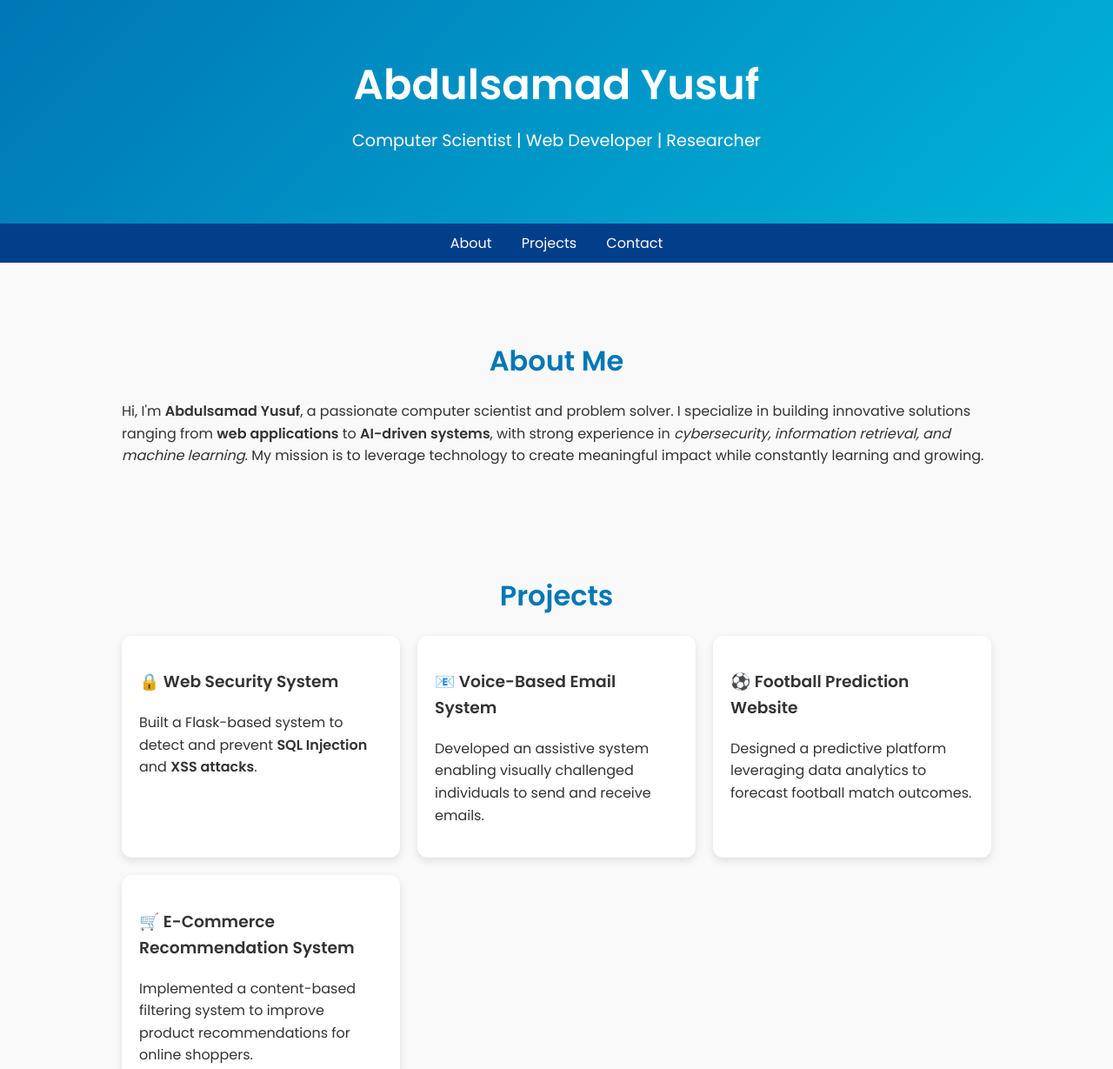
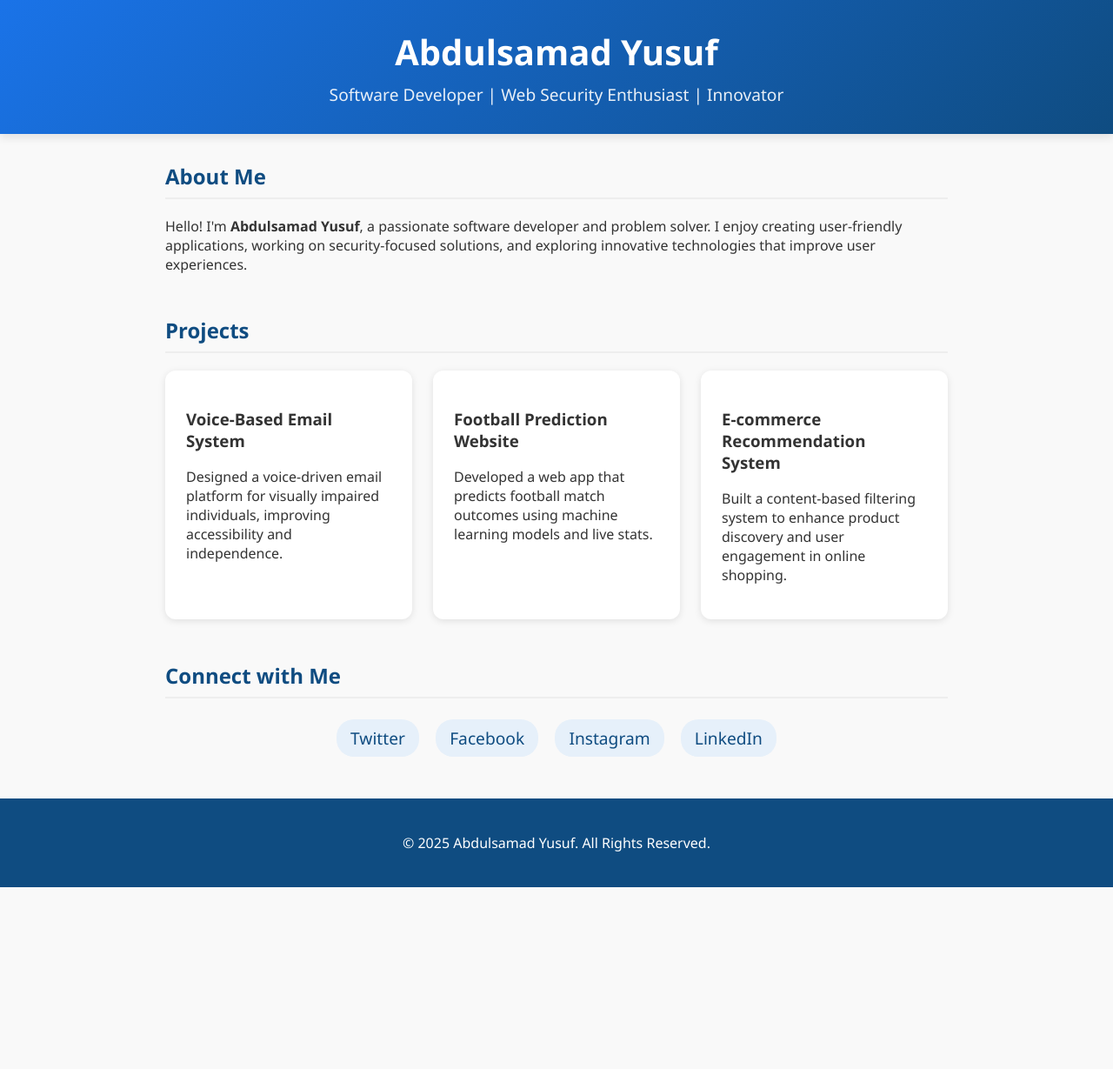
Before and after one commit to abdulDMLExplore/dmlcreationz.github.io, a plain HTML site: page index.html in a window 1280 px wide. Shown: the top 1229 px of the page at 87% size. After the commit the page ends 1020 px from the top, so only its background shows below. Drawn offline with Linux system fonts and the light colour scheme.

Commit message:
idex.html

```diff
--- a/index.html
+++ b/index.html
@@ -4,140 +4,129 @@
   <meta charset="UTF-8">
   <meta name="viewport" content="width=device-width, initial-scale=1.0">
   <title>Abdulsamad Yusuf | Portfolio</title>
-  <link href="https://fonts.googleapis.com/css2?family=Poppins:wght@300;400;600&display=swap" rel="stylesheet">
   <style>
     body {
+      font-family: 'Segoe UI', Tahoma, Geneva, Verdana, sans-serif;
       margin: 0;
-      font-family: 'Poppins', sans-serif;
+      padding: 0;
       background: #f9f9f9;
       color: #333;
-      line-height: 1.6;
     }
     header {
-      background: linear-gradient(135deg, #0077b6, #00b4d8);
-      color: white;
+      background: linear-gradient(135deg, #1a73e8, #0f4c81);
+      color: #fff;
+      padding: 2rem;
       text-align: center;
-      padding: 60px 20px;
+      box-shadow: 0 4px 10px rgba(0,0,0,0.1);
     }
     header h1 {
       margin: 0;
-      font-size: 3rem;
+      font-size: 2.5rem;
     }
     header p {
+      margin: .5rem 0 0;
       font-size: 1.2rem;
-      margin-top: 10px;
+      opacity: 0.9;
     }
-    nav {
-      text-align: center;
-      background: #023e8a;
-      padding: 10px;
-    }
-    nav a {
-      color: white;
-      text-decoration: none;
-      margin: 0 15px;
-      font-weight: 500;
-    }
-    nav a:hover {
-      text-decoration: underline;
+    main {
+      max-width: 900px;
+      margin: 2rem auto;
+      padding: 0 1.5rem;
     }
     section {
-      max-width: 1000px;
-      margin: 40px auto;
-      padding: 20px;
+      margin-bottom: 3rem;
     }
     h2 {
-      color: #0077b6;
-      margin-bottom: 20px;
-      font-size: 2rem;
-      text-align: center;
+      color: #0f4c81;
+      border-bottom: 2px solid #eee;
+      padding-bottom: .5rem;
     }
     .projects {
       display: grid;
-      grid-template-columns: repeat(auto-fit, minmax(280px, 1fr));
-      gap: 20px;
+      grid-template-columns: repeat(auto-fit, minmax(250px, 1fr));
+      gap: 1.5rem;
     }
-    .project {
-      background: white;
-      padding: 20px;
+    .project-card {
+      background: #fff;
       border-radius: 12px;
-      box-shadow: 0 4px 10px rgba(0,0,0,0.1);
-      transition: transform 0.2s ease;
+      padding: 1.5rem;
+      box-shadow: 0 2px 8px rgba(0,0,0,0.1);
+      transition: transform .3s;
     }
-    .project:hover {
+    .project-card:hover {
       transform: translateY(-5px);
     }
-    .contact {
-      text-align: center;
+    .socials {
+      display: flex;
+      justify-content: center;
+      gap: 1.2rem;
+      margin-top: 1.5rem;
     }
-    .contact p {
-      margin: 10px 0;
+    .socials a {
+      text-decoration: none;
+      font-size: 1.2rem;
+      color: #0f4c81;
+      background: #e6f0fa;
+      padding: .5rem 1rem;
+      border-radius: 20px;
+      transition: background .3s, color .3s;
+    }
+    .socials a:hover {
+      background: #0f4c81;
+      color: #fff;
     }
     footer {
-      background: #023e8a;
-      color: white;
       text-align: center;
-      padding: 15px 10px;
-      margin-top: 40px;
+      padding: 1.5rem;
+      background: #0f4c81;
+      color: #fff;
+      margin-top: 2rem;
     }
   </style>
 </head>
 <body>
   <header>
     <h1>Abdulsamad Yusuf</h1>
-    <p>Computer Scientist | Web Developer | Researcher</p>
+    <p>Software Developer | Web Security Enthusiast | Innovator</p>
   </header>
 
-  <nav>
-    <a href="#about">About</a>
-    <a href="#projects">Projects</a>
-    <a href="#contact">Contact</a>
-  </nav>
-
-  <section id="about">
+  <main>
+    <section>
       <h2>About Me</h2>
-    <p>
-      Hi, I'm <strong>Abdulsamad Yusuf</strong>, a passionate computer scientist and problem solver.
-      I specialize in building innovative solutions ranging from <strong>web applications</strong> to
-      <strong>AI-driven systems</strong>, with strong experience in <em>cybersecurity, information retrieval, and machine learning</em>.
-      My mission is to leverage technology to create meaningful impact while constantly learning and growing.
-    </p>
+      <p>Hello! I'm <strong>Abdulsamad Yusuf</strong>, a passionate software developer and problem solver. I enjoy creating user-friendly applications, working on security-focused solutions, and exploring innovative technologies that improve user experiences.</p>
     </section>
 
-  <section id="projects">
+    <section>
       <h2>Projects</h2>
       <div class="projects">
-      <div class="project">
-        <h3>🔒 Web Security System</h3>
-        <p>Built a Flask-based system to detect and prevent <strong>SQL Injection</strong> and <strong>XSS attacks</strong>.</p>
+        <div class="project-card">
+          <h3>Voice-Based Email System</h3>
+          <p>Designed a voice-driven email platform for visually impaired individuals, improving accessibility and independence.</p>
         </div>
-      <div class="project">
-        <h3>📧 Voice-Based Email System</h3>
-        <p>Developed an assistive system enabling visually challenged individuals to send and receive emails.</p>
+        <div class="project-card">
+          <h3>Football Prediction Website</h3>
+          <p>Developed a web app that predicts football match outcomes using machine learning models and live stats.</p>
         </div>
-      <div class="project">
-        <h3>⚽ Football Prediction Website</h3>
-        <p>Designed a predictive platform leveraging data analytics to forecast football match outcomes.</p>
-      </div>
-      <div class="project">
-        <h3>🛒 E-Commerce Recommendation System</h3>
-        <p>Implemented a content-based filtering system to improve product recommendations for online shoppers.</p>
+        <div class="project-card">
+          <h3>E-commerce Recommendation System</h3>
+          <p>Built a content-based filtering system to enhance product discovery and user engagement in online shopping.</p>
         </div>
       </div>
     </section>
 
-  <section id="contact">
-    <h2>Contact</h2>
-    <div class="contact">
-      <p>📧 Email: <a href="mailto:dmlexplorecreationz@gmail.com">dmlexplorecreationz@gmail.com</a></p>
-      <p>📞 Phone: +234 812 744 4405</p>
-      <p>💻 GitHub: <a href="https://github.com/abdulDML" target="_blank">github.com/abdulDML</a></p>
-      <p>🔗 LinkedIn: <a href="#">Add your LinkedIn link here</a></p>
+    <section>
+      <h2>Connect with Me</h2>
+      <div class="socials">
+        <a href="https://twitter.com/abdul_dml" target="_blank">Twitter</a>
+        <a href="https://facebook.com/dmlexplorecreationz" target="_blank">Facebook</a>
+        <a href="https://instagram.com/dmlexplorecreationz" target="_blank">Instagram</a>
+        <a href="https://linkedin.com/in/abdulsamad-yusuf" target="_blank">LinkedIn</a>
       </div>
     </section>
+  </main>
 
   <footer>
-    <p>© 2025 Abdulsamad Yusuf | All Rights Reserved</p>
+    <p>&copy; 2025 Abdulsamad Yusuf. All Rights Reserved.</p>
   </footer>
 </body>
 </html>
```
Lines whose indentation alone changed are shown as unchanged.
